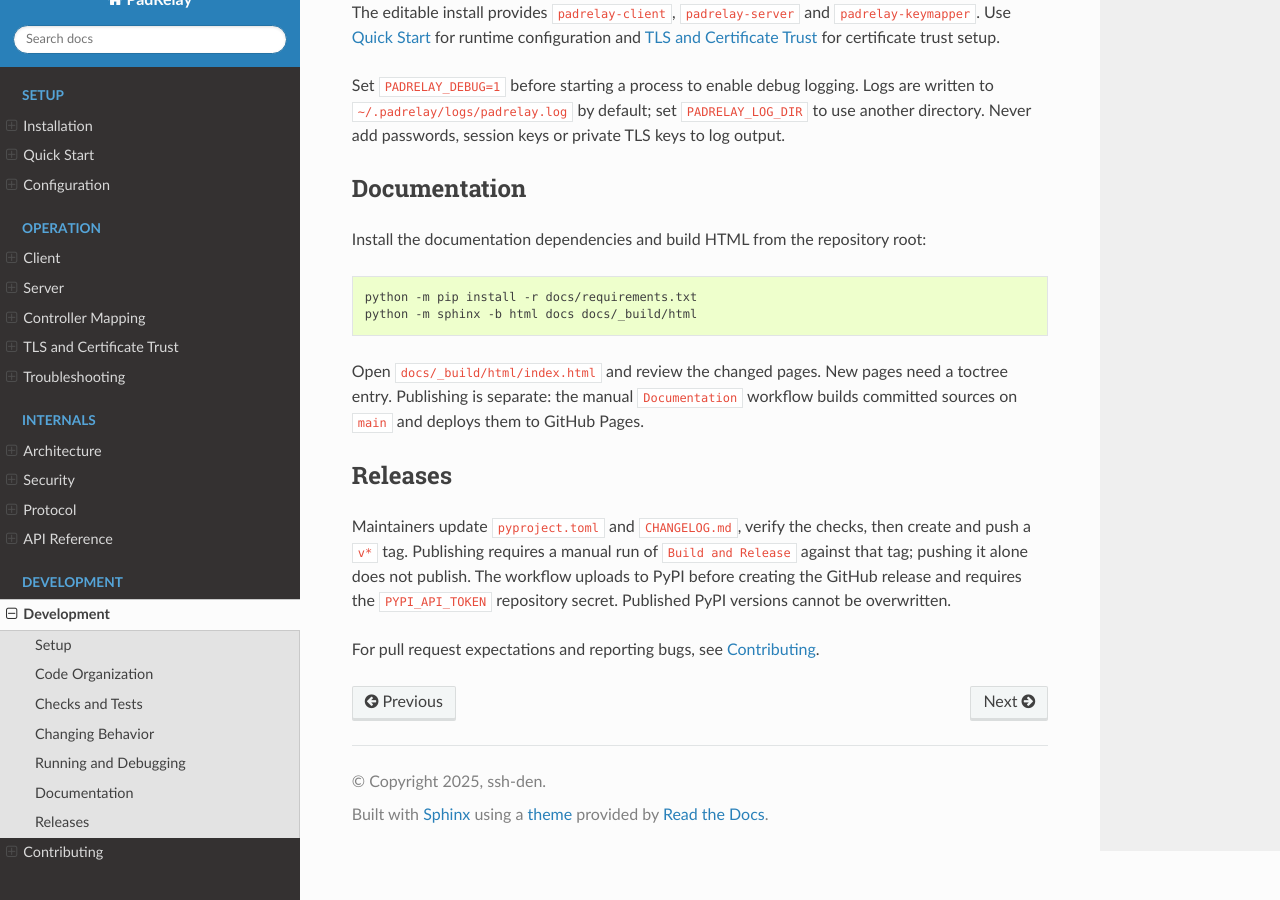
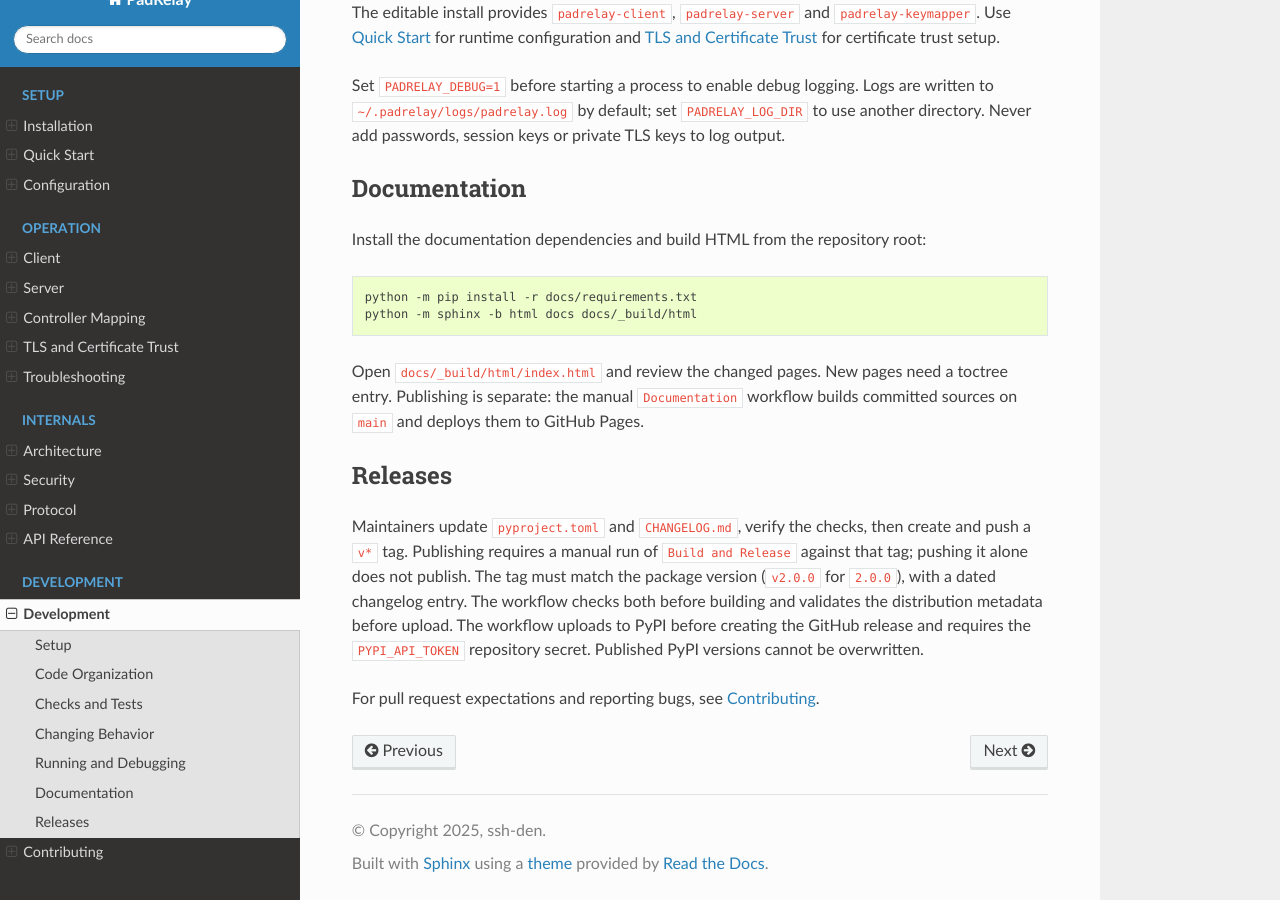
Before and after one commit to ssh-den/PadRelay, a Sphinx documentation site: the page built from docs/development.rst, in a window 1280 px wide and 900 px high, scrolled down 1764 px. Built offline with Sphinx 7.4.7 and the Read the Docs theme 3.1.0, drawn with Linux system fonts in a browser that asks for light colours.

Commit message:
chore(release): prepare 2.0.0
Release the incompatible UDP v2 protocol as a major version and date
its changelog entry. Align documentation metadata and migration links.
Require a matching version tag and changelog entry in the manual release
workflow, then validate distributions before publishing.

```diff
--- a/docs/conf.py
+++ b/docs/conf.py
@@ -14,8 +14,8 @@ sys.path.insert(0, str(Path(__file__).resolve().parents[1] / "src"))
 project = "PadRelay"
 copyright = "2025, ssh-den"
 author = "ssh-den"
-release = "1.1.0"
-version = "1.1.0"
+release = "2.0.0"
+version = "2.0.0"
 
 # -- General configuration ---------------------------------------------------
 # https://www.sphinx-doc.org/en/master/usage/configuration.html#general-configuration
--- a/docs/development.rst
+++ b/docs/development.rst
@@ -111,6 +111,9 @@ Releases
 Maintainers update ``pyproject.toml`` and ``CHANGELOG.md``, verify the checks,
 then create and push a ``v*`` tag. Publishing requires a manual run of
 ``Build and Release`` against that tag; pushing it alone does not publish.
+The tag must match the package version (``v2.0.0`` for ``2.0.0``), with a dated
+changelog entry. The workflow checks both before building and validates the
+distribution metadata before upload.
 The workflow uploads to PyPI before creating the GitHub release and requires
 the ``PYPI_API_TOKEN`` repository secret. Published PyPI versions cannot be
 overwritten.
--- a/pyproject.toml
+++ b/pyproject.toml
@@ -4,7 +4,7 @@ build-backend = "setuptools.build_meta"
 
 [project]
 name = "padrelay"
-version = "1.1.0"
+version = "2.0.0"
 description = "A client-server application for transmitting gamepad input over a network"
 readme = "README.md"
 authors = [{ name = "ssh-den", email = "sshden@duck.com" }]
```
Also changed, not shown: CHANGELOG.md (+8 -10 lines), README.md (+1 -1 lines), 1 other file.
